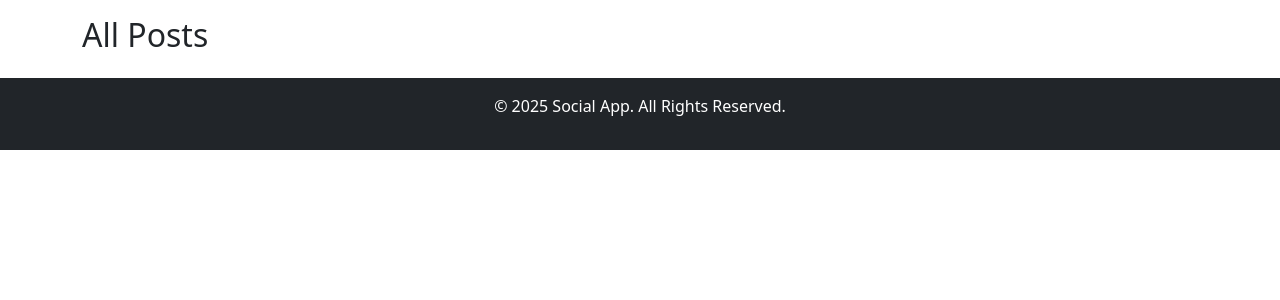
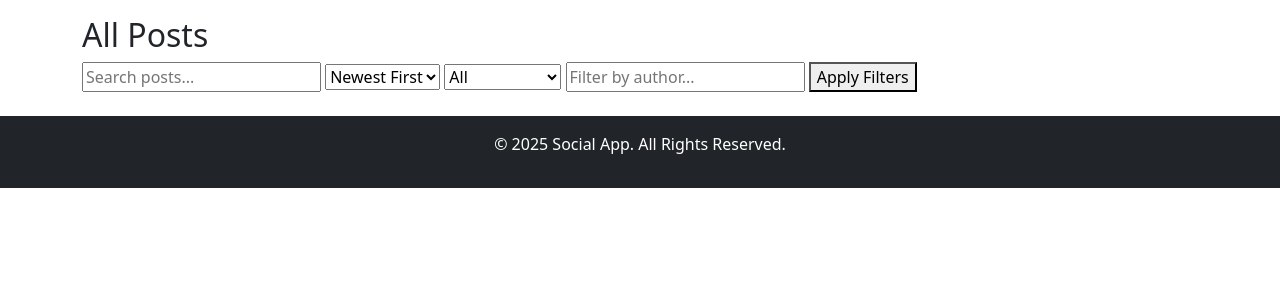
Before and after one commit to shaanmr/social-media-app, a Django app: page / in a window 1280 px wide. Shown: the part 56-356 px from the top of the page. Run offline with Django 5.2, Linux system fonts and the light colour scheme; data that the repository does not hold is empty.

Commit message:
Updated filtering and text-only post handling

```diff
--- a/posts/templates/posts/home.html
+++ b/posts/templates/posts/home.html
@@ -1,6 +1,22 @@
 {% extends 'posts/base.html' %}
 {% block content %}
 <h2>All Posts</h2>
+
+<form method="GET" action="">
+    <input type="text" name="search" placeholder="Search posts..." value="{{ request.GET.search }}">
+    <select name="date">
+        <option value="latest" {% if request.GET.date == 'latest' %}selected{% endif %}>Newest First</option>
+        <option value="oldest" {% if request.GET.date == 'oldest' %}selected{% endif %}>Oldest First</option>
+    </select>
+    <select name="media_type">
+        <option value="">All</option>
+        <option value="text" {% if request.GET.media_type == 'text' %}selected{% endif %}>Text Only</option>
+        <option value="image" {% if request.GET.media_type == 'image' %}selected{% endif %}>With Images</option>
+    </select>
+    <input type="text" name="author" placeholder="Filter by author..." value="{{ request.GET.author }}">
+    <button type="submit">Apply Filters</button>
+</form>
+
 {% for post in posts %}
     <div class="card mt-3">
         <div class="card-body">
@@ -13,6 +29,3 @@
     </div>
 {% endfor %}
 {% endblock %}
-{% if post.image %}
-    <img src="{{ post.image.url }}" class="img-fluid" alt="Post Image">
-{% endif %}
--- a/posts/urls.py
+++ b/posts/urls.py
@@ -1,16 +1,14 @@
 from django.urls import path
-from django.contrib.auth import views as auth_views  # Import Django's built-in authentication views
-from . import views  # Import your custom views
+from django.contrib.auth import views as auth_views
+from . import views
 
 urlpatterns = [
     path('', views.home, name='home'),
     path('register/', views.register, name='register'),
     path('profile/', views.profile, name='profile'),
 
-    # ✅ FIXED: Use Django's built-in logout view
     path('login/', auth_views.LoginView.as_view(template_name='posts/login.html'), name='login'),
-    path('logout/', auth_views.LogoutView.as_view(), name='logout'),  # Logout is now properly handled
-
+    path('logout/', auth_views.LogoutView.as_view(), name='logout'),
 
     # Post actions
     path('post/new/', views.create_post, name='create_post'),
@@ -24,7 +22,6 @@ urlpatterns = [
     path('reset_done/', auth_views.PasswordResetCompleteView.as_view(template_name='posts/password_reset_complete.html'), name='password_reset_complete'),
 ]
 
-# ✅ Ensure media files are served correctly
 from django.conf import settings
 from django.conf.urls.static import static
 urlpatterns += static(settings.MEDIA_URL, document_root=settings.MEDIA_ROOT)
--- a/posts/views.py
+++ b/posts/views.py
@@ -3,6 +3,7 @@ from django.contrib.auth import login
 from django.contrib.auth.decorators import login_required
 from django.contrib import messages
 from django.contrib.auth.forms import UserCreationForm
+from django.db.models import Q
 from .forms import PostForm
 from .models import Post
 
@@ -43,7 +44,28 @@ def delete_post(request, post_id):
     return render(request, 'posts/delete_post.html', {'post': post})
 
 def home(request):
-    posts = Post.objects.all().order_by('-created_at')  # Fetch all posts
+    posts = Post.objects.all()
+
+    date_filter = request.GET.get('date', 'latest')
+    if date_filter == 'oldest':
+        posts = posts.order_by('created_at')
+    else:
+        posts = posts.order_by('-created_at')
+
+    media_type = request.GET.get('media_type')
+    if media_type == 'text':
+        posts = posts.filter(Q(image__isnull=True) | Q(image=''))
+    elif media_type == 'image':
+        posts = posts.exclude(Q(image__isnull=True) | Q(image=''))
+
+    author = request.GET.get('author')
+    if author:
+        posts = posts.filter(user__username=author)
+
+    search_query = request.GET.get('search')
+    if search_query:
+        posts = posts.filter(Q(content__icontains=search_query))
+
     return render(request, 'posts/home.html', {'posts': posts})
 
 def register(request):
@@ -51,14 +73,14 @@ def register(request):
         form = UserCreationForm(request.POST)
         if form.is_valid():
             user = form.save()
-            login(request, user)  # ✅ FIXED: Ensures new user is logged in after registering
+            login(request, user)
             messages.success(request, "Registration successful!")
             return redirect('home')
     else:
         form = UserCreationForm()
     return render(request, 'posts/register.html', {'form': form})
 
-@login_required  # ✅ FIXED: Ensures only logged-in users can see their profile
+@login_required
 def profile(request):
-    user_posts = Post.objects.filter(user=request.user)  # Get only the logged-in user's posts
+    user_posts = Post.objects.filter(user=request.user)
     return render(request, 'posts/profile.html', {'posts': user_posts})
```
Also changed, not shown: posts/forms.py (+7 -3 lines), posts/models.py (line endings or trailing spaces).
